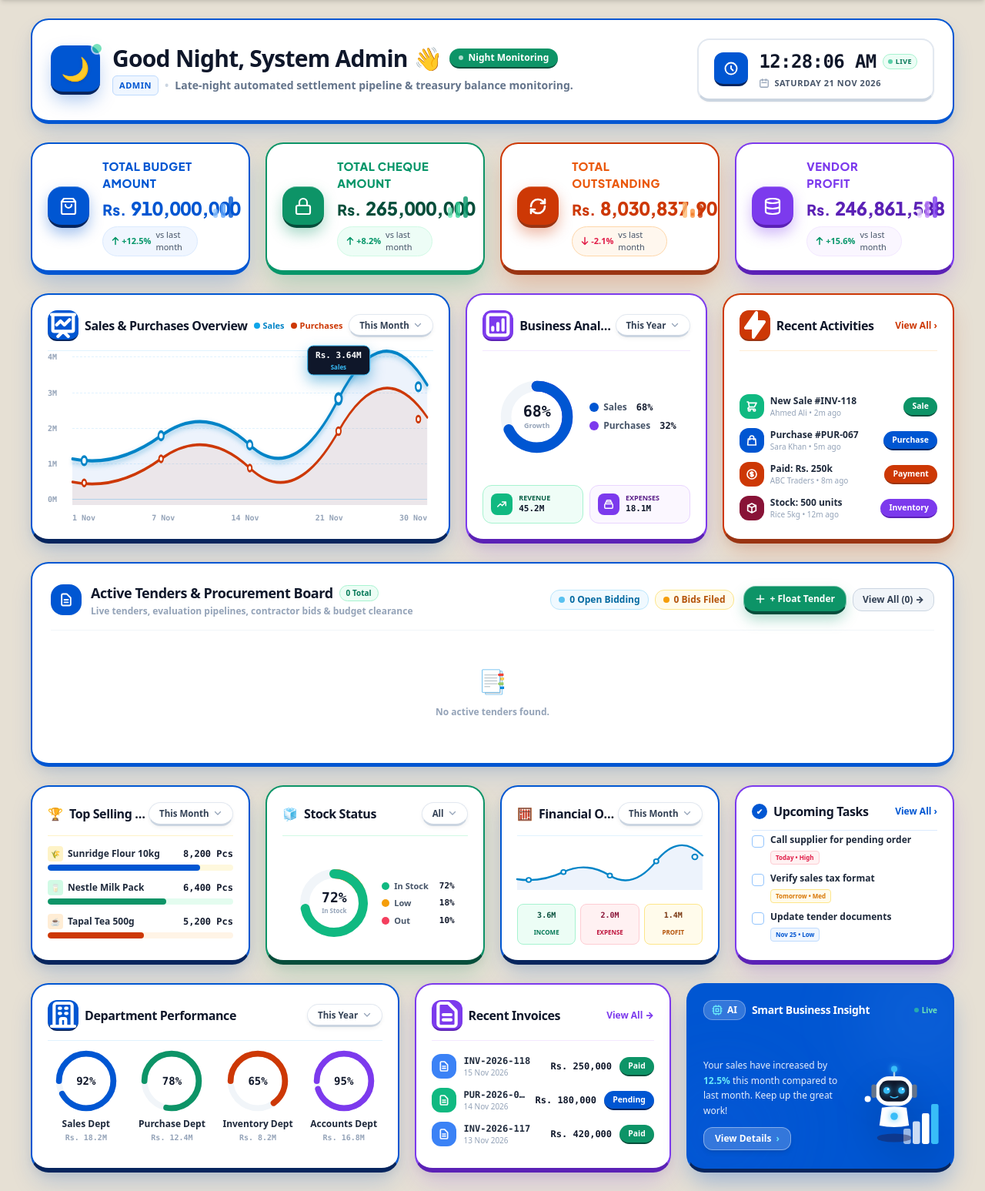
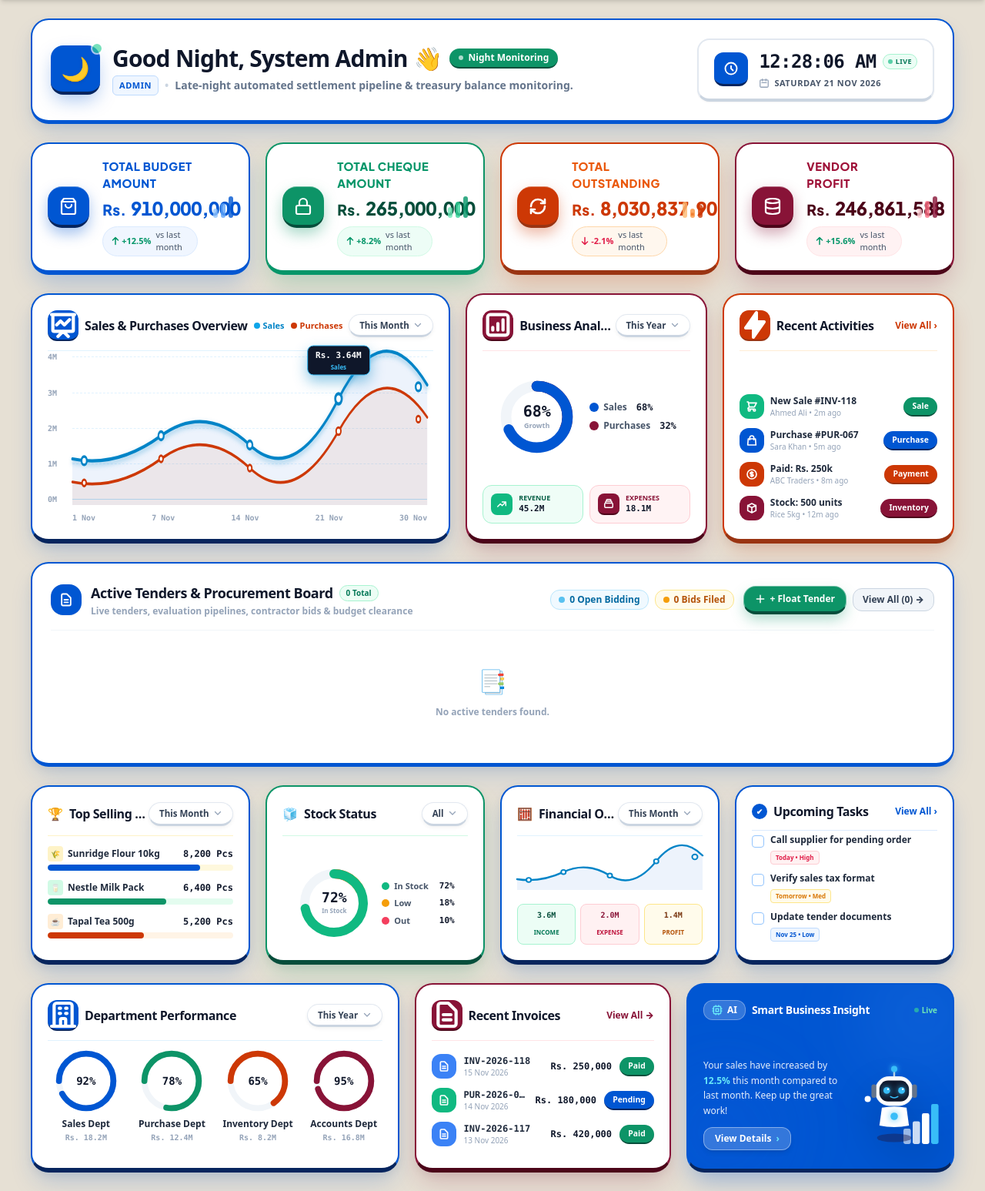
Before and after one commit to muhammadwaleed12236/tendermanagement, a Laravel app: page /dashboard in a window 1280 px wide. Shown: the part 96-1643 px from the top of the page at 77% size. Run offline with Laravel 12, Linux system fonts and the light colour scheme; a user stored in the database is signed in; data comes from the database, SQL or seed files in the repository; data that the repository does not hold is empty; style sheets or scripts are compiled from the project's sources.

Commit message:
style: 100% purge purple and reinstate deep reddish maroon theme across cards, donut, and buttons

```diff
--- a/resources/views/dashboard.blade.php
+++ b/resources/views/dashboard.blade.php
@@ -50,19 +50,19 @@
             box-shadow: 0 24px 44px -8px rgba(0, 86, 210, 0.35);
         }
 
-        .card-theme-purple, .card-theme-maroon {
+        .card-theme-maroon {
             background: #ffffff;
             border-radius: 1.45rem;
-            border: 2.5px solid #7c3aed;
-            border-bottom: 6px solid #5b21b6;
-            box-shadow: 0 16px 32px -6px rgba(124, 58, 237, 0.22), 0 4px 12px rgba(0, 0, 0, 0.05);
+            border: 2.5px solid #881337;
+            border-bottom: 6px solid #4c0519;
+            box-shadow: 0 16px 32px -6px rgba(136, 19, 55, 0.22), 0 4px 12px rgba(0, 0, 0, 0.05);
             transition: all 0.25s cubic-bezier(0.34, 1.56, 0.64, 1);
             position: relative;
         }
-        .card-theme-purple:hover, .card-theme-maroon:hover {
+        .card-theme-maroon:hover {
             transform: translateY(-4px);
-            border-bottom: 7.5px solid #4c1d95;
-            box-shadow: 0 24px 44px -8px rgba(124, 58, 237, 0.35);
+            border-bottom: 7.5px solid #3b0313;
+            box-shadow: 0 24px 44px -8px rgba(136, 19, 55, 0.35);
         }
 
         .card-theme-orange {
@@ -113,16 +113,16 @@
         .card-theme-tasks {
             background: #ffffff;
             border-radius: 1.45rem;
-            border: 2.5px solid #7c3aed;
-            border-bottom: 6px solid #5b21b6;
-            box-shadow: 0 16px 32px -6px rgba(124, 58, 237, 0.22), 0 4px 12px rgba(0, 0, 0, 0.05);
+            border: 2.5px solid #0056d2;
+            border-bottom: 6px solid #07255e;
+            box-shadow: 0 16px 32px -6px rgba(0, 86, 210, 0.22), 0 4px 12px rgba(0, 0, 0, 0.05);
             transition: all 0.25s cubic-bezier(0.34, 1.56, 0.64, 1);
             position: relative;
         }
         .card-theme-tasks:hover {
             transform: translateY(-4px);
-            border-bottom: 7.5px solid #4c1d95;
-            box-shadow: 0 24px 44px -8px rgba(124, 58, 237, 0.35);
+            border-bottom: 7.5px solid #07255e;
+            box-shadow: 0 24px 44px -8px rgba(0, 86, 210, 0.35);
         }
 
         /* Explicit Grid Definitions that NEVER break or collapse */
@@ -281,18 +281,17 @@
             box-shadow: 0 22px 42px -6px rgba(205, 56, 5, 0.38);
         }
 
-        /* 4. Deep Purple 3D Card (VENDOR PROFIT / AVAILABLE SURPLUS) */
-        .stat-card-purple, .stat-card-maroon {
+        /* 4. Deep Reddish Maroon 3D Card (VENDOR PROFIT) */
+        .stat-card-maroon {
             background: #ffffff;
-            border: 2.5px solid #7c3aed;
-            border-bottom: 6px solid #5b21b6;
-            box-shadow: 0 16px 32px -6px rgba(124, 58, 237, 0.25);
-        }
-        .stat-card-3d-wrap:hover .stat-card-purple,
+            border: 2.5px solid #881337;
+            border-bottom: 6px solid #4c0519;
+            box-shadow: 0 16px 32px -6px rgba(136, 19, 55, 0.25);
+        }
         .stat-card-3d-wrap:hover .stat-card-maroon {
-            border-color: #7c3aed;
+            border-color: #881337;
             border-bottom-width: 7.5px;
-            box-shadow: 0 22px 42px -6px rgba(124, 58, 237, 0.38);
+            box-shadow: 0 22px 42px -6px rgba(136, 19, 55, 0.38);
         }
 
         /* 3D Extruded Candy Icon Tile on Left */
@@ -329,11 +328,11 @@
             border-bottom: 4px solid #9a3412;
             box-shadow: 0 8px 18px rgba(205, 56, 5, 0.35);
         }
-        .candy-icon-purple, .candy-icon-maroon {
-            background: #7c3aed;
+        .candy-icon-maroon {
+            background: #881337;
             border-top: 1.5px solid rgba(255, 255, 255, 0.4);
-            border-bottom: 4px solid #5b21b6;
-            box-shadow: 0 8px 18px rgba(124, 58, 237, 0.35);
+            border-bottom: 4px solid #4c0519;
+            box-shadow: 0 8px 18px rgba(136, 19, 55, 0.35);
         }
 
         /* High-Contrast Card Typography */
@@ -357,8 +356,8 @@
         .stat-card-orange .stat-card-label {
             color: #ea580c !important; /* Vibrant orange */
         }
-        .stat-card-purple .stat-card-label, .stat-card-maroon .stat-card-label {
-            color: #7c3aed !important; /* Vibrant Purple */
+        .stat-card-maroon .stat-card-label {
+            color: #9f1239 !important; /* Deep Reddish Maroon Label */
         }
 
         .stat-card-value {
@@ -400,12 +399,10 @@
             color: #cd3805 !important;
         }
 
-        /* 4. Deep Purple Amount & Currency (#5b21b6) */
-        .stat-card-purple .stat-card-value,
-        .stat-card-purple .stat-card-currency,
+        /* 4. Deep Reddish Maroon Amount & Currency (#4c0519) */
         .stat-card-maroon .stat-card-value,
         .stat-card-maroon .stat-card-currency {
-            color: #5b21b6 !important;
+            color: #4c0519 !important;
         }
 
         /* 3D Elevated Filter Pill Dropdowns */
@@ -466,13 +463,13 @@
             border-bottom: 2.5px solid #9a3412;
         }
         .tag-pill-inventory {
-            background: #7c3aed;
+            background: #881337;
             color: #ffffff;
             border-radius: 9999px;
             font-size: 0.65rem;
             font-weight: 900;
             padding: 0.22rem 0.7rem;
-            border-bottom: 2.5px solid #5b21b6;
+            border-bottom: 2.5px solid #4c0519;
         }
 
         /* 3D Action Buttons with Keycap Push - Flat Solid Themes */
@@ -787,9 +784,9 @@
 
                 <!-- CARD 4: Available Surplus (Deep Maroon / Dark Red 3D Theme) -->
                 <div class="stat-card-3d-wrap group">
-                    <div class="stat-card-3d stat-card-purple">
+                    <div class="stat-card-3d stat-card-maroon">
                         <!-- Left: 3D Candy Icon Button -->
-                        <div class="stat-candy-icon candy-icon-purple">
+                        <div class="stat-candy-icon candy-icon-maroon">
                             <svg viewBox="0 0 24 24" class="w-6 h-6" fill="none" stroke="currentColor" stroke-width="2.2" stroke-linecap="round" stroke-linejoin="round">
                                 <ellipse cx="12" cy="5" rx="9" ry="3"></ellipse>
                                 <path d="M21 12c0 1.66-4 3-9 3s-9-1.34-9-3"></path>
@@ -807,7 +804,7 @@
                                 </span>
                             </div>
                             <div class="mt-1 flex items-center">
-                                <span class="inline-flex items-center gap-1.5 px-2.5 py-0.5 rounded-full text-[11px] font-semibold bg-purple-50/90 text-purple-900 border border-purple-100">
+                                <span class="inline-flex items-center gap-1.5 px-2.5 py-0.5 rounded-full text-[11px] font-semibold bg-rose-50/90 text-rose-900 border border-rose-100">
                                     <span class="text-emerald-600 font-bold flex items-center">
                                         <svg class="w-3 h-3 inline mr-0.5" fill="none" stroke="currentColor" viewBox="0 0 24 24"><path stroke-linecap="round" stroke-linejoin="round" stroke-width="3" d="M5 10l7-7m0 0l7 7m-7-7v18"/></svg>
                                         +15.6%
@@ -819,9 +816,9 @@
 
                         <!-- Right: Mini 3-bar indicator -->
                         <div class="flex items-end gap-1 h-7 opacity-80 self-center pl-0.5 shrink-0">
-                            <span class="w-1.5 rounded-full bg-purple-200" style="height: 45%;"></span>
-                            <span class="w-1.5 rounded-full bg-purple-400" style="height: 80%;"></span>
-                            <span class="w-1.5 rounded-full" style="background-color: #7c3aed; height: 100%;"></span>
+                            <span class="w-1.5 rounded-full bg-rose-200" style="height: 45%;"></span>
+                            <span class="w-1.5 rounded-full bg-rose-400" style="height: 80%;"></span>
+                            <span class="w-1.5 rounded-full" style="background-color: #881337; height: 100%;"></span>
                         </div>
                     </div>
                 </div>
@@ -915,13 +912,13 @@
                     </div>
                 </div>
 
-                <!-- COLUMN 2: Business Analytics (Donut + Totals - Deep Purple Theme) -->
-                <div class="card-theme-purple p-4 sm:p-5 flex flex-col justify-between min-w-0">
+                <!-- COLUMN 2: Business Analytics (Donut + Totals - Deep Reddish Maroon Theme) -->
+                <div class="card-theme-maroon p-4 sm:p-5 flex flex-col justify-between min-w-0">
 
                     <!-- Header -->
-                    <div class="flex items-center justify-between gap-1 pb-3 border-b border-purple-100 min-w-0">
+                    <div class="flex items-center justify-between gap-1 pb-3 border-b border-rose-100 min-w-0">
                         <div class="flex items-center gap-2 min-w-0 flex-1">
-                            <span class="w-9 h-9 sm:w-10 sm:h-10 rounded-xl text-white flex items-center justify-center font-bold shadow-xs shrink-0" style="background-color: #7c3aed; border-bottom: 2.5px solid #5b21b6;">
+                            <span class="w-9 h-9 sm:w-10 sm:h-10 rounded-xl text-white flex items-center justify-center font-bold shadow-xs shrink-0" style="background-color: #881337; border-bottom: 2.5px solid #4c0519;">
                                 <svg class="w-4.5 h-4.5" fill="none" stroke="currentColor" viewBox="0 0 24 24"><path stroke-linecap="round" stroke-linejoin="round" stroke-width="2.5" d="M16 8v8m-4-5v5m-4-2v2m-2 4h12a2 2 0 002-2V6a2 2 0 00-2-2H6a2 2 0 00-2 2v12a2 2 0 002 2z"/></svg>
                             </span>
                             <h2 class="text-sm sm:text-base font-black text-slate-900 tracking-tight whitespace-nowrap truncate">Business Analytics</h2>
@@ -938,7 +935,7 @@
                         <div class="relative shrink-0 flex items-center justify-center" style="width: 105px; height: 105px;">
                             <svg width="105" height="105" viewBox="0 0 100 100" class="-rotate-90">
                                 <circle cx="50" cy="50" r="38" fill="none" stroke="#f1f5f9" stroke-width="13"/>
-                                <circle cx="50" cy="50" r="38" fill="none" stroke="#7c3aed" stroke-width="13"
+                                <circle cx="50" cy="50" r="38" fill="none" stroke="#881337" stroke-width="13"
                                         stroke-dasharray="238.7" stroke-dashoffset="162" stroke-linecap="round"/>
                                 <circle cx="50" cy="50" r="38" fill="none" stroke="#0056d2" stroke-width="13"
                                         stroke-dasharray="238.7" stroke-dashoffset="76" stroke-linecap="round"/>
@@ -959,7 +956,7 @@
                                 <span class="font-mono text-slate-900 ml-1.5 font-black">68%</span>
                             </div>
                             <div class="flex items-center gap-1.5">
-                                <span class="w-3 h-3 rounded-full shrink-0" style="background-color: #7c3aed;"></span>
+                                <span class="w-3 h-3 rounded-full shrink-0" style="background-color: #881337;"></span>
                                 <span class="text-slate-600">Purchases</span>
                                 <span class="font-mono text-slate-900 ml-1.5 font-black">32%</span>
                             </div>
@@ -978,12 +975,12 @@
                             </div>
                         </div>
 
-                        <div class="bg-purple-50/80 border border-purple-200 rounded-xl p-2.5 flex items-center gap-2">
-                            <div class="w-7 h-7 rounded-lg text-white flex items-center justify-center shrink-0" style="background-color: #7c3aed;">
+                        <div class="bg-rose-50/80 border border-rose-200 rounded-xl p-2.5 flex items-center gap-2">
+                            <div class="w-7 h-7 rounded-lg text-white flex items-center justify-center shrink-0" style="background-color: #881337; border-bottom: 2px solid #4c0519;">
                                 <svg class="w-3.5 h-3.5" fill="none" stroke="currentColor" viewBox="0 0 24 24"><path stroke-linecap="round" stroke-linejoin="round" stroke-width="2.5" d="M19 11H5m14 0a2 2 0 012 2v6a2 2 0 01-2 2H5a2 2 0 01-2-2v-6a2 2 0 012-2m14 0V9a2 2 0 00-2-2M5 11V9a2 2 0 012-2m0 0V5a2 2 0 012-2h6a2 2 0 012 2v2M7 7h10"/></svg>
                             </div>
                             <div class="min-w-0">
-                                <span class="text-[9px] font-bold text-purple-900 uppercase block leading-none">Expenses</span>
+                                <span class="text-[9px] font-bold text-rose-900 uppercase block leading-none">Expenses</span>
                                 <span class="text-[11px] font-black font-mono text-slate-900 truncate block mt-0.5" data-counter-target="18.1" data-counter-float data-counter-suffix="M">18.1M</span>
                             </div>
                         </div>
@@ -1499,7 +1496,7 @@
                                 <svg class="w-full h-full -rotate-90" viewBox="0 0 36 36">
                                     <path class="text-slate-100" stroke-width="3.5" stroke="currentColor" fill="none"
                                           d="M18 2.0845 a 15.9155 15.9155 0 0 1 0 31.831 a 15.9155 15.9155 0 0 1 0 -31.831" />
-                                    <path stroke-width="3.5" stroke-dasharray="95, 100" stroke-linecap="round" stroke="#7c3aed" fill="none"
+                                    <path stroke-width="3.5" stroke-dasharray="95, 100" stroke-linecap="round" stroke="#881337" fill="none"
                                           d="M18 2.0845 a 15.9155 15.9155 0 0 1 0 31.831 a 15.9155 15.9155 0 0 1 0 -31.831" />
                                 </svg>
                                 <span class="absolute text-xs sm:text-sm font-black font-mono text-slate-900" data-counter-target="95" data-counter-suffix="%">95%</span>
@@ -1511,17 +1508,17 @@
                 </div>
 
                 <!-- PANEL 2: Recent Invoices (30% width) -->
-                <div class="card-theme-purple p-4 sm:p-5 flex flex-col justify-between min-w-0">
+                <div class="card-theme-maroon p-4 sm:p-5 flex flex-col justify-between min-w-0">
 
                     <!-- Header -->
-                    <div class="flex items-center justify-between gap-1 pb-3 border-b border-purple-100 min-w-0">
+                    <div class="flex items-center justify-between gap-1 pb-3 border-b border-rose-100 min-w-0">
                         <div class="flex items-center gap-2 min-w-0">
-                            <span class="w-9 h-9 sm:w-10 sm:h-10 rounded-xl text-white flex items-center justify-center font-bold shadow-xs shrink-0" style="background-color: #7c3aed; border-bottom: 2.5px solid #5b21b6;">
+                            <span class="w-9 h-9 sm:w-10 sm:h-10 rounded-xl text-white flex items-center justify-center font-bold shadow-xs shrink-0" style="background-color: #881337; border-bottom: 2.5px solid #4c0519;">
                                 <svg class="w-4.5 h-4.5" fill="none" stroke="currentColor" viewBox="0 0 24 24"><path stroke-linecap="round" stroke-linejoin="round" stroke-width="2.5" d="M9 12h6m-6 4h6m2 5H7a2 2 0 01-2-2V5a2 2 0 012-2h5.586a1 1 0 01.707.293l5.414 5.414a1 1 0 01.293.707V19a2 2 0 01-2 2z"/></svg>
                             </span>
                             <h2 class="text-sm sm:text-base font-black text-slate-900 tracking-tight whitespace-nowrap truncate">Recent Invoices</h2>
                         </div>
-                        <a href="{{ route('bills.index') }}" class="text-xs font-black text-[#7c3aed] hover:text-[#5b21b6] shrink-0 whitespace-nowrap">View All →</a>
+                        <a href="{{ route('bills.index') }}" class="text-xs font-black text-[#881337] hover:text-[#4c0519] shrink-0 whitespace-nowrap">View All →</a>
                     </div>
 
                     <!-- Invoices List -->
```
